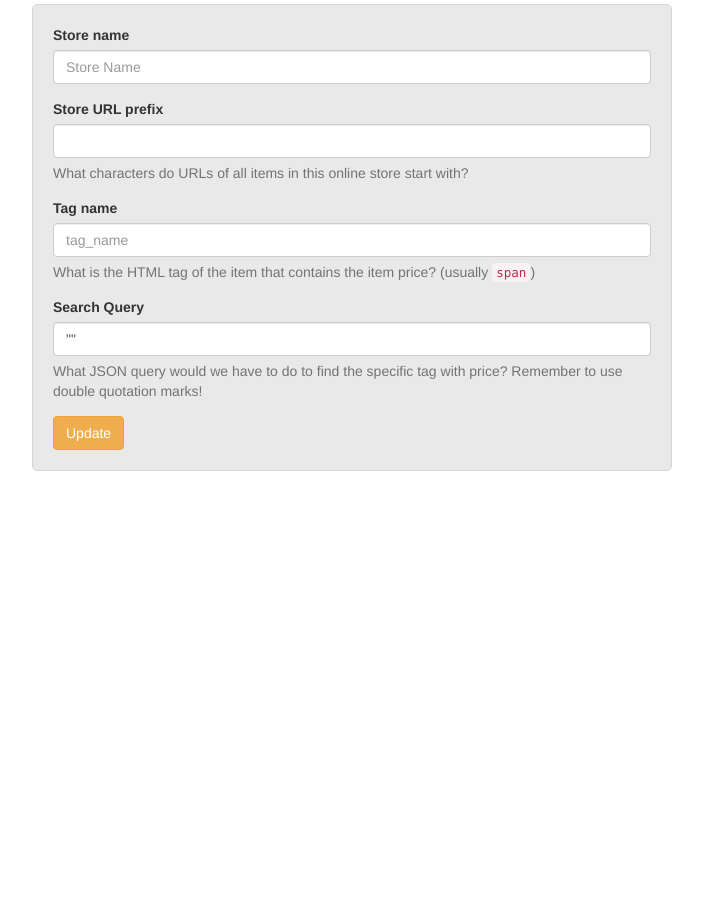
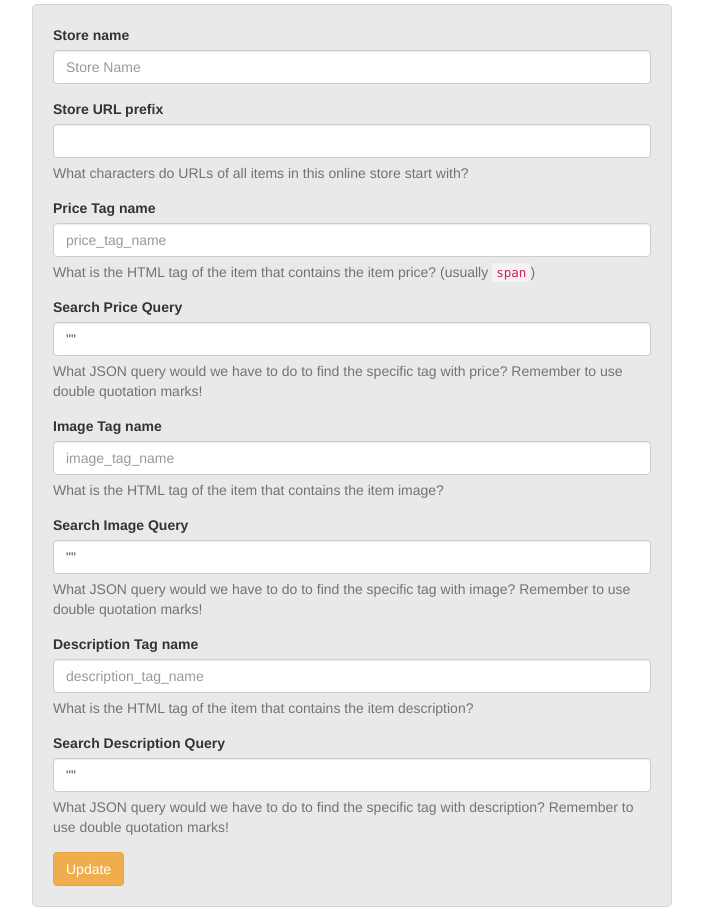
Before and after one commit to JohannLiebert1130/Price_of_Book, a Flask app: template src/templates/stores/edit_store.jinja2 in a window 1280 px wide. Shown: the part 258-1165 px from the top of the page, without its empty margins (288-991 px from the left). Before the commit the page ends 729 px from the top, so only its background shows below. Run offline with Flask 2, Linux system fonts and the light colour scheme; the template is opened without the code that fills it, so the values that code supplies are empty; some libraries are stand-ins or nearby versions.

Commit message:
Modify store templates due to the change of model structure.

```diff
--- a/src/templates/stores/edit_store.jinja2
+++ b/src/templates/stores/edit_store.jinja2
@@ -17,21 +17,56 @@
                        aria-describedby="storeURLPrefixHelp">
                 <span id="storeURLPrefixHelp" class="help-block">What characters do URLs of all items in this online store start with?</span>
             </div>
+
             <div class="form-group">
-                <label for="tag_name">Tag name</label>
-                <input type="text" class="form-control" id="tag_name" name="tag_name" placeholder="tag_name"
-                       value="{{ store.tag_name }}"
-                       aria-describedby="storeTagNameHelp">
-                <span id="storeTagNameHelp" class="help-block">What is the HTML tag of the item that contains the item price? (usually <code>span</code>)</span>
+                <label for="price_tag_name">Price Tag name</label>
+                <input type="text" class="form-control" id="price_tag_name" name="price_tag_name" placeholder="price_tag_name"
+                       value="{{ store.price_tag_name }}"
+                       aria-describedby="storePriceTagNameHelp">
+                <span id="storePriceTagNameHelp" class="help-block">What is the HTML tag of the item that contains the item price? (usually <code>span</code>)</span>
             </div>
+
             <div class="form-group">
-                <label for="query">Search Query</label>
-                <input type="text" class="form-control" id="query" name="query" placeholder='{"id" : "price-now"}'
-                       value='{{ store.query | tojson }}'
-                       aria-describedby="QueryHelpBlock">
-                <span id="QueryHelpBlock" class="help-block">What JSON query would we have to do to find the specific tag with price? Remember to use
+                <label for="price_query">Search Price Query</label>
+                <input type="text" class="form-control" id="price_query" name="price_query" placeholder='{"id" : "price-now"}'
+                       value='{{ store.price_query | tojson }}'
+                       aria-describedby="PriceQueryHelpBlock">
+                <span id="PriceQueryHelpBlock" class="help-block">What JSON query would we have to do to find the specific tag with price? Remember to use
                 double quotation marks! </span>
             </div>
+
+            <div class="form-group">
+                <label for="image_tag_name">Image Tag name</label>
+                <input type="text" class="form-control" id="image_tag_name" name="image_tag_name" placeholder="image_tag_name"
+                       value="{{ store.image_tag_name }}"
+                       aria-describedby="StoreImageTagNameHelp">
+                <span id="StoreImageTagNameHelp" class="help-block">What is the HTML tag of the item that contains the item image?</span>
+            </div>
+
+            <div class="form-group">
+                <label for="image_query">Search Image Query</label>
+                <input type="text" class="form-control" id="image_query" name="image_query" value='{{ store.image_query | tojson }}'
+                       aria-describedby="ImageQueryHelpBlock">
+                <span id="ImageQueryHelpBlock" class="help-block">What JSON query would we have to do to find the specific tag with image? Remember to use
+                double quotation marks! </span>
+            </div>
+
+            <div class="form-group">
+                <label for="description_tag_name">Description Tag name</label>
+                <input type="text" class="form-control" id="description_tag_name" name="description_tag_name" placeholder="description_tag_name"
+                       value="{{ store.description_tag_name }}"
+                       aria-describedby="DescImageTagNameHelp">
+                <span id="DescImageTagNameHelp" class="help-block">What is the HTML tag of the item that contains the item description?
+            </div>
+
+            <div class="form-group">
+                <label for="description_query">Search Description Query</label>
+                <input type="text" class="form-control" id="description_query" name="description_query" value='{{ store.description_query | tojson }}'
+                       aria-describedby="DescQueryHelpBlock">
+                <span id="DescQueryHelpBlock" class="help-block">What JSON query would we have to do to find the specific tag with description? Remember to use
+                double quotation marks! </span>
+            </div>
+
             <button type="submit" class="btn btn-warning">Update</button>
         </form>
     </div>
```
Also changed, not shown: src/models/items/item.py (+3 -6 lines), src/templates/stores/new_store.jinja2 (+39 -10 lines).
